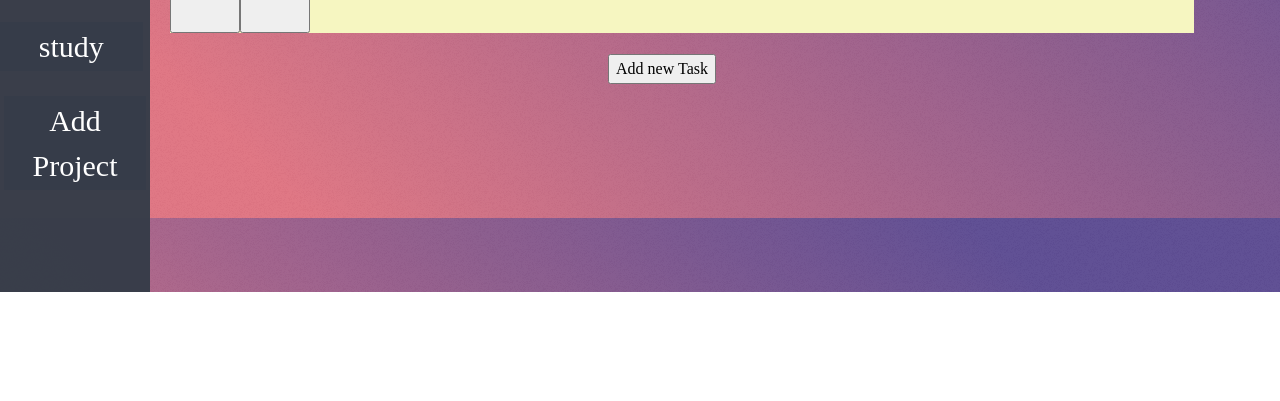
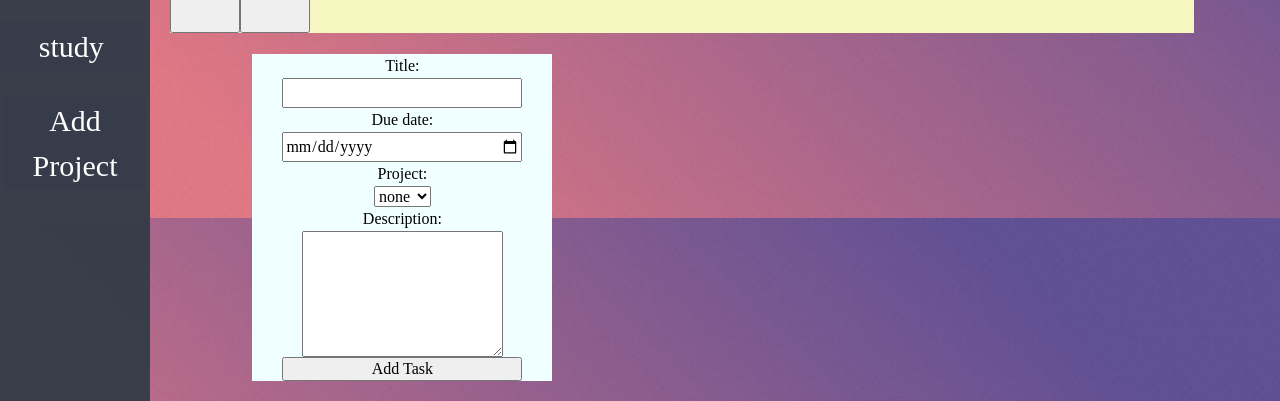
Before and after one commit to BrianRego03/to-do-list, a website built with webpack: page src/index.html in a window 1280 px wide. Shown: the part 582-983 px from the top of the page. Before the commit the page ends 874 px from the top, so only its background shows below. Built offline with nearby package versions, Linux system fonts and the light colour scheme.

Commit message:
Create a form module to add tasks

```diff
--- /dev/null
+++ b/src/createTaskForm.js
@@ -0,0 +1,92 @@
+import { addTaskButton,removeTaskButton } from "./addTaskButton"
+
+const createForm=(arr,lib)=>{
+    removeTaskButton();
+    let todoSec=document.querySelector(".todoSection");
+    let formDiv=document.createElement("div");
+    todoSec.appendChild(formDiv);
+    formDiv.setAttribute("id","formDivision")
+
+    let actualForm=document.createElement("form");
+    actualForm.setAttribute("action","#");
+    formDiv.appendChild(actualForm);
+
+    let labelTitle=document.createElement("label");
+    labelTitle.setAttribute("for","labelTitle");
+    labelTitle.innerText="Title:";
+    let inputTitle=document.createElement("input");
+    inputTitle.setAttribute("type",'text');
+    inputTitle.setAttribute("name",'taskTitle');
+    inputTitle.setAttribute("id",'labelTitle');
+    inputTitle.setAttribute("required",'');
+    actualForm.appendChild(labelTitle);
+    actualForm.appendChild(inputTitle);
+
+
+
+    let labelDueDate=document.createElement("label");
+    labelDueDate.setAttribute("for","labelDueDate");
+    labelDueDate.innerText="Due date:";
+    let inputDueDate=document.createElement("input");
+    inputDueDate.setAttribute("type",'date');
+    inputDueDate.setAttribute("name",'taskDueDate');
+    inputDueDate.setAttribute("id",'labelDueDate');
+    inputDueDate.setAttribute("required",'');
+    actualForm.appendChild(labelDueDate);
+    actualForm.appendChild(inputDueDate);
+
+
+    let labelProject=document.createElement("label");
+    labelProject.setAttribute("for","labelProject");
+    labelProject.innerText="Project:";
+    let inputProject=document.createElement("select");
+    inputProject.setAttribute("name",'taskProject');
+    inputProject.setAttribute("id",'labelProject');
+    inputProject.setAttribute("required",'');
+    actualForm.appendChild(labelProject);
+    actualForm.appendChild(inputProject);
+
+    let projectOption0=document.createElement("option");
+    projectOption0.setAttribute("value","");
+    projectOption0.innerText="none";
+    inputProject.appendChild(projectOption0);
+
+    for(let i=0;i<arr.length;i++){
+        let projectOption=document.createElement("option");
+        console.log(arr[i]);
+        projectOption.setAttribute("value",arr[i]);
+        projectOption.innerText=arr[i];
+        inputProject.appendChild(projectOption);
+    }
+
+
+
+
+    let labelDescription=document.createElement("label");
+    labelDescription.setAttribute("for","labelDescription");
+    labelDescription.innerText="Description:";
+    let inputDescription=document.createElement("textarea");
+    inputDescription.setAttribute("rows",'5');
+    inputDescription.setAttribute("columns",'60');
+    inputDescription.setAttribute("name",'taskDescription');
+    inputDescription.setAttribute("id",'labelDescription');
+    inputDescription.setAttribute("required",'');
+    actualForm.appendChild(labelDescription);
+    actualForm.appendChild(inputDescription);
+
+    let submission=document.createElement("input");
+    submission.setAttribute("type","submit");
+    submission.setAttribute("value","Add Task");
+    actualForm.appendChild(submission);
+
+}
+
+const removeForm=()=>{
+    let todoSec=document.querySelector(".todoSection");
+    let formDiv=document.querySelector("#formDivision");
+    todoSec.removeChild(formDiv);
+    addTaskButton();
+
+}
+
+export{createForm,removeForm};
--- a/src/index.js
+++ b/src/index.js
@@ -14,6 +14,8 @@ import { clearScreen } from './clearWindow.js';
 import { projectAddition,projectDisplay } from './AddProject.js';
 
 import { addTaskButton,removeTaskButton } from './addTaskButton.js';
+
+import { createForm,removeForm } from './createTaskForm.js';
 
 
 
@@ -56,6 +58,7 @@ taskSort(taskLibrary);
 indexAssign(taskLibrary);
 displayArray(taskLibrary);
 addTaskButton();
+createForm(projectArray,taskLibrary);
 
 
 let todoSec=document.querySelector(".todoSection");
--- a/src/style.css
+++ b/src/style.css
@@ -180,3 +180,30 @@
     display: flex;
     justify-content: center;
   }
+
+  form{
+    background-color: azure;
+
+    width: 300px;
+    min-width: 200px;
+    min-height:80px;
+    display:flex;
+    flex-wrap: wrap;
+    flex-direction: column;
+    align-items: center;
+  }
+  form>input{
+    width: 80%;
+    word-wrap: normal;
+    overflow: auto;
+  }
+
+  #formDivision{
+    max-width:1000px;
+    min-width: 200px;
+    /* display: flex;
+    justify-content: center; */
+    margin: 2%;
+    max-height:600px;
+    margin-left: 10%;
+  }
```
